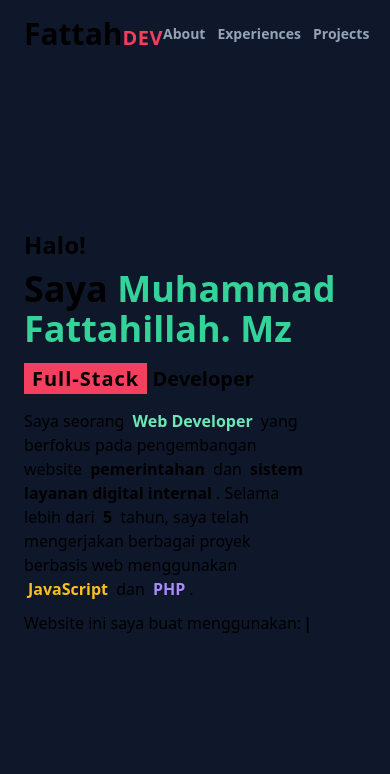
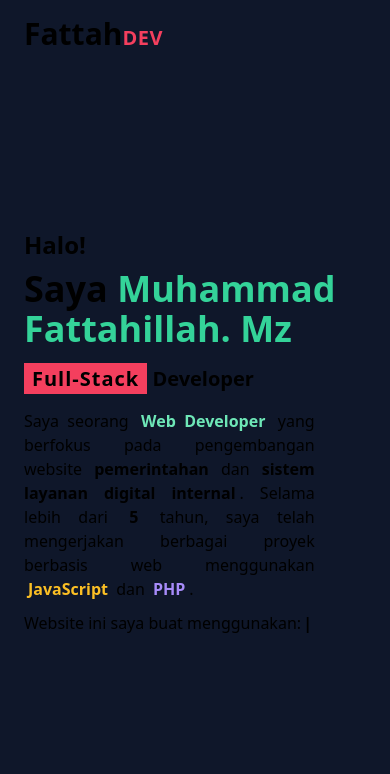
Before and after one commit to muhammad2603/fattahdev, a CodeIgniter 4 app: the page made by app/Views/homepage.php in a window 390 px wide. Shown: the top 774 px of the page. Run offline with PHP 8.4 and a stand-in for CodeIgniter, Linux system fonts and the light colour scheme; the template is opened without the code that fills it, so the values that code supplies are empty; some libraries are stand-ins or nearby versions.

Commit message:
Memperbaiki layouts responsive pada ukuran smartphone

```diff
--- a/app/Views/homepage.php
+++ b/app/Views/homepage.php
@@ -2,7 +2,7 @@
 
 <?= $this->section('content') ?>
 <!-- Section Details of Me -->
-<section class="details w-full flex flex-col lg:flex-row">
+<section class="details w-full flex flex-col lg:flex-row text-justify">
     <!-- Left Side -->
     <section class="left-side lg:sticky md:top-0 lg:h-screen pt-16 md:pt-[6rem] flex-1 flex flex-col">
         <!-- Top of Left Side -->
@@ -93,7 +93,7 @@
                 <a href="<?= $p['link'] ?>" target="_blank">
                     <div class="card hover:bg-slate-400/5 mt-3 py-4 px-6 rounded-md flex flex-col 2xl:flex-row gap-2 sm:gap-10 lg:gap-4 cursor-pointer border-t-[.05px] border-t-transparent duration-150 hover:border-t-[.05px] hover:border-solid hover:border-t-slate-400/15 group">
                         <div class="first-col basis-128 shrink-0">
-                            <figure class="w-[380px] sm:w-[450px] lg:w-[320px] xl:w-[380px]">
+                            <figure class="w-[250px] sm:w-[450px] lg:w-[320px] xl:w-[380px]">
                                 <img
                                     src="/assets/images/<?= $p['image_url'] ?>"
                                     alt="<?= $p['title'] ?>"
--- a/app/Views/layouts/landing-page.php
+++ b/app/Views/layouts/landing-page.php
@@ -8,7 +8,7 @@
         </div>
         <!-- AkhirLogo -->
         <!-- Navigasi Menu -->
-        <nav class="flex justify-end items-center gap-3 sm:gap-6 md:gap-8 flex-1" id="navHomePage">
+        <nav class="hidden sm:flex justify-end items-center gap-3 sm:gap-6 md:gap-8 flex-1" id="navHomePage">
             <a href="javascript:void(0)" class="text-md text-slate-400 font-semibold duration-300 ease-out text-sm sm:text-lg md:text-lg 2xl:text-2xl <?= "hover:{$tailwind_class['white_color']}" ?>" role="button" data-navigate-to="about" tabindex="-1">About</a>
             <a href="javascript:void(0)" class="text-md text-slate-400 font-semibold duration-300 ease-out text-sm sm:text-lg md:text-lg 2xl:text-2xl <?= "hover:{$tailwind_class['white_color']}" ?>" role="button" data-navigate-to="experiences" tabindex="-1">Experiences</a>
             <a href="javascript:void(0)" class="text-md text-slate-400 font-semibold duration-300 ease-out text-sm sm:text-lg md:text-lg 2xl:text-2xl <?= "hover:{$tailwind_class['white_color']}" ?>" role="button" data-navigate-to="projects" tabindex="-1">Projects</a>
@@ -25,7 +25,7 @@
             <div class="main-job-description">
                 <p class="my-role-text relative mb-4 2xl:mb-6 <?= $tailwind_class['white_color'] ?> font-bold text-xl 2xl:text-3xl"><span class="bg-rose-500 py-0.5 px-2 tracking-wider">Full-Stack</span> <span id="developerText" class="inline-block relative z-[-1]">Developer</span></p>
             </div>
-            <p class="who-is-me-text w-[85%] sm:w-full inline-block sm:text-lg xl:text-lg <?= $tailwind_class['white_color'] ?>">
+            <p class="who-is-me-text w-[85%] sm:w-full text-justify sm:text-left inline-block sm:text-lg xl:text-lg <?= $tailwind_class['white_color'] ?>">
                 Saya seorang <b class="px-1 text-emerald-300 font-bold">Web Developer</b> yang berfokus pada pengembangan website <b class="px-1 font-bold">pemerintahan</b> dan <b class="px-1 font-bold">sistem layanan digital internal</b>. Selama lebih dari <b class="px-1 font-bold">5</b> tahun, saya telah mengerjakan berbagai proyek berbasis web menggunakan <b class="px-1 text-amber-400 font-bold">JavaScript</b> dan <b class="px-1 text-violet-400 font-bold">PHP</b>.
             </p>
             <p class="<?= $tailwind_class['white_color'] ?> mt-2.5 w-[85%] sm:w-3/4 sm:text-lg xl:text-lg">Website ini saya buat menggunakan: <span class="font-semibold" id="tools" data-typed="CodeIgniter,Tailwind CSS"></span></p>
```
